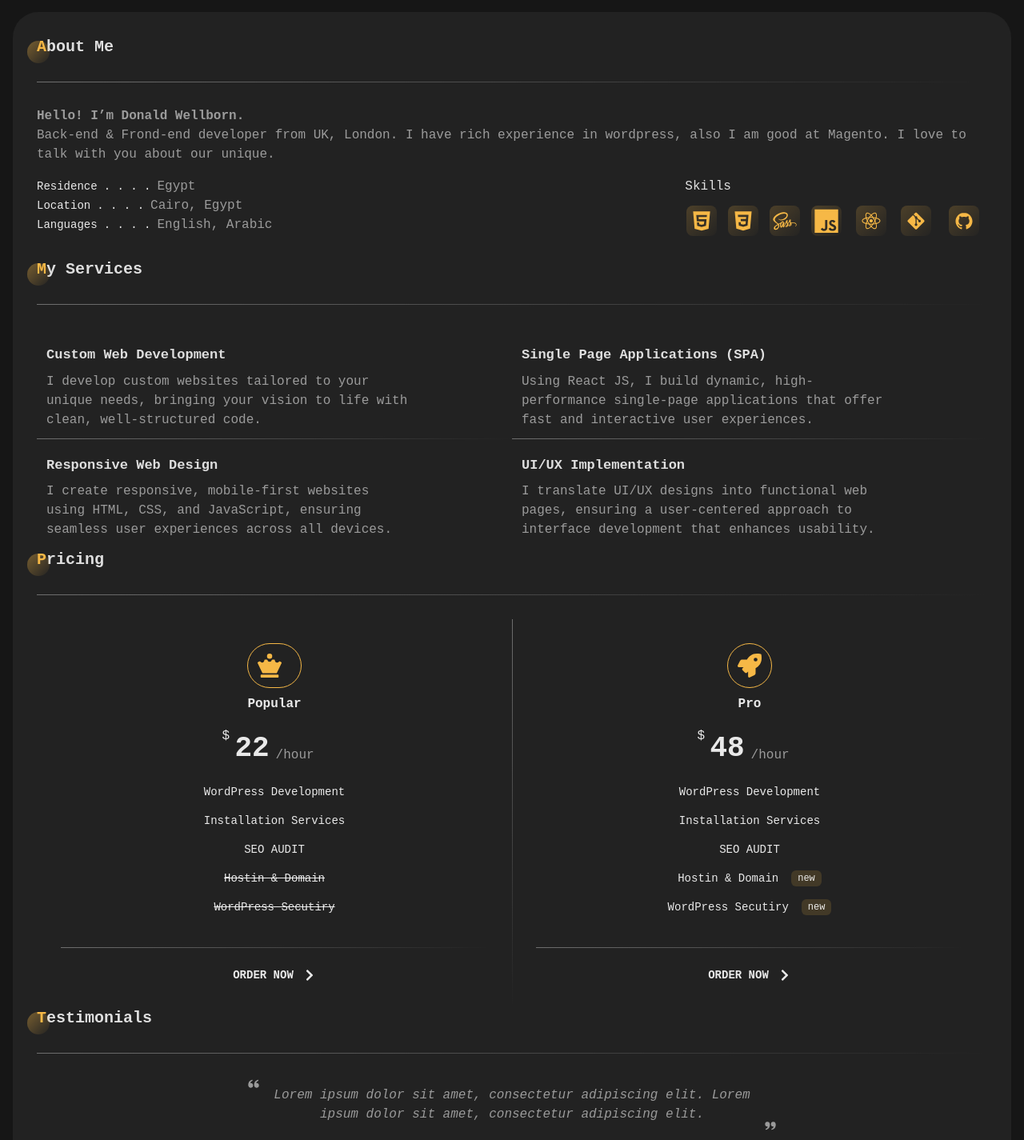
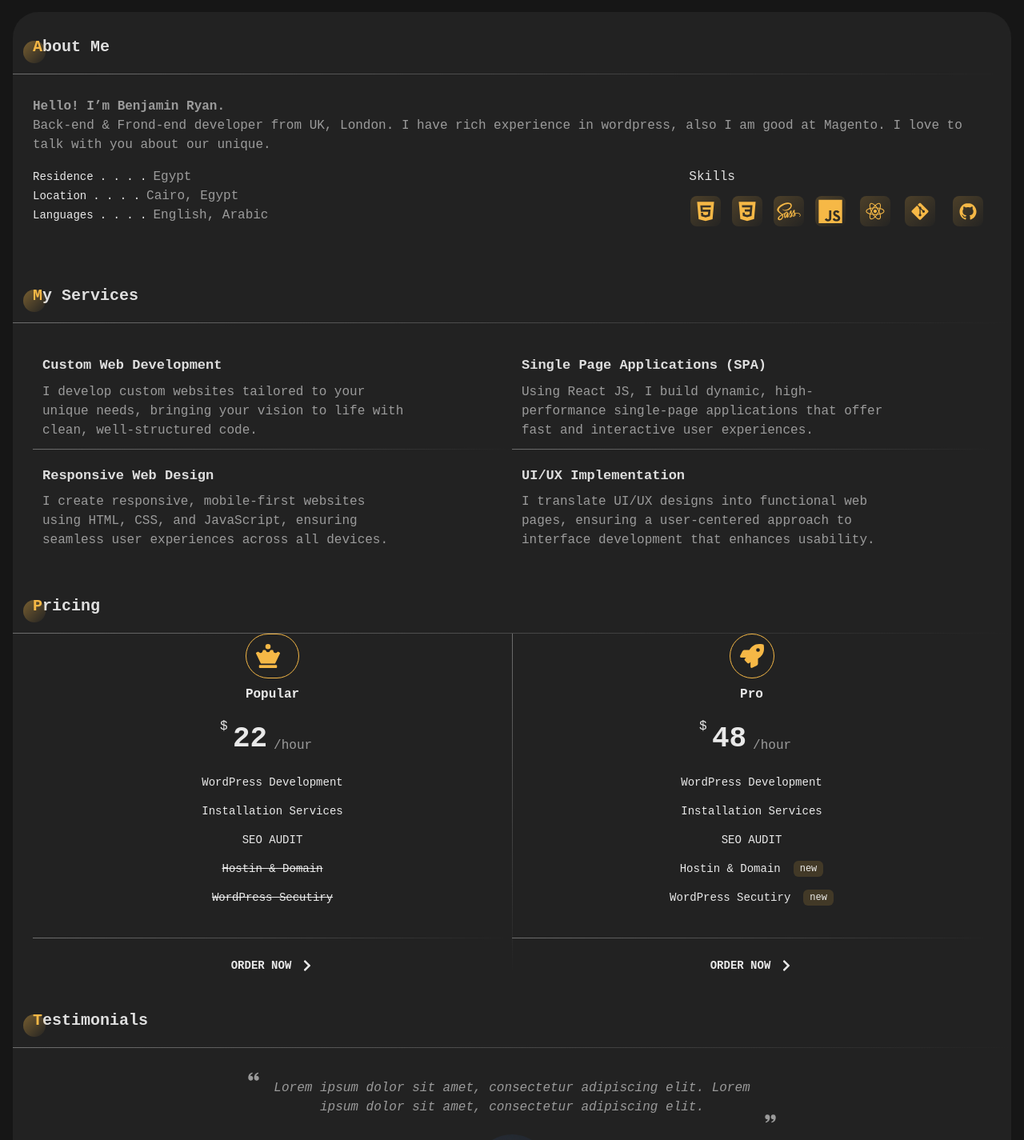
Before and after one commit to aehamdy/my-portfolio, a React (Vite) app: page / in a window 1280 px wide. Shown: the part 801-2226 px from the top of the page at 80% size. Built offline with nearby package versions, Linux system fonts and the light colour scheme; a web font is replaced by a local one.

Commit message:
feat: Create About component to contain all related sections, and Adjusted styles and variables in tailwind config file

```diff
--- a/src/App.jsx
+++ b/src/App.jsx
@@ -1,11 +1,8 @@
 import "./App.css";
 import HeroSection from "./components/HeroSection";
 import Header from "./components/Header";
-import AboutMe from "./components/AboutMe";
-import MyServices from "./components/MyServices";
-import Pricing from "./components/Pricing";
 import ThemeSwitcher from "./components/ThemeSwitcher";
-import Testimonials from "./components/Testimonials";
+import About from "./components/About";
 
 function App() {
   return (
@@ -15,12 +12,7 @@ function App() {
           <Header />
           <HeroSection />
         </div>
-        <div className="p-main-section-padding bg-section-light dark:bg-section-dark rounded-default-section">
-          <AboutMe />
-          <MyServices />
-          <Pricing />
-          <Testimonials />
-        </div>
+        <About />
       </div>
       <div className="p-1 sticky bottom-2 bg-accent w-fit rounded-full text-black">
         <ThemeSwitcher />
--- /dev/null
+++ b/src/components/About.jsx
@@ -0,0 +1,20 @@
+import AboutMe from "./AboutMe";
+import MyServices from "./MyServices";
+import Pricing from "./Pricing";
+import Testimonials from "./Testimonials";
+
+function About() {
+  return (
+    <section
+      id="about"
+      className="py-main-section-padding bg-section-light dark:bg-section-dark rounded-main-section"
+    >
+      <AboutMe />
+      <MyServices />
+      <Pricing />
+      <Testimonials />
+    </section>
+  );
+}
+
+export default About;
--- a/src/components/AboutMe.jsx
+++ b/src/components/AboutMe.jsx
@@ -1,14 +1,18 @@
+import { personalInfo } from "../data/personalInfo";
 import AboutMeList from "./AboutMeList";
 import AboutMeSkills from "./AboutMeSkills";
 import SectionTitle from "./SectionTitle";
 
 function AboutMe() {
   return (
-    <section className="">
+    <article className="flex flex-col gap-7">
       <SectionTitle title="about me" />
-      <div className="flex flex-col gap-4">
+      <div className="flex flex-col gap-4 px-section-padding">
         <div className="flex flex-col text-start dark:text-white-55 text-medium-gray">
-          <strong>Hello! I’m Donald Wellborn.</strong>
+          <strong>
+            Hello! I’m{" "}
+            {`${personalInfo.firstName + " " + personalInfo.lastName}`}.
+          </strong>
           <p>
             Back-end & Frond-end developer from UK, London. I have rich
             experience in wordpress, also I am good at Magento. I love to talk
@@ -20,7 +24,7 @@ function AboutMe() {
           <AboutMeSkills />
         </div>
       </div>
-    </section>
+    </article>
   );
 }
 
--- a/src/components/HeroSection.jsx
+++ b/src/components/HeroSection.jsx
@@ -5,7 +5,7 @@ function HeroSection() {
   return (
     <section
       style={{ backgroundImage: `url(${myImage})` }}
-      className={`relative flex justify-center w-full md:w-4/5 h-[calc(100dvh-109px)] md:h-[100dvh] mx-auto bg-[url(${myImage})] bg-cover bg-no-repeat bg-center rounded-b-default-section overflow-hidden`}
+      className={`relative flex justify-center w-full md:w-4/5 h-[calc(100dvh-109px)] md:h-[100dvh] mx-auto bg-[url(${myImage})] bg-cover bg-no-repeat bg-center rounded-b-main-section overflow-hidden`}
     >
       <ProfileInfoSection />
     </section>
--- a/src/components/MyServices.jsx
+++ b/src/components/MyServices.jsx
@@ -3,9 +3,9 @@ import SectionTitle from "./SectionTitle";
 
 function MyServices() {
   return (
-    <section>
+    <article className="flex flex-col gap-5 mt-section-margin">
       <SectionTitle title="my services" />
-      <div className="flex flex-col md:flex-row md:flex-wrap">
+      <div className="flex flex-col md:flex-row md:flex-wrap px-section-padding">
         {myServices.map((service, i) => (
           <article key={i} className="relative w-full md:w-1/2 p-3 text-left">
             <h3 className="my-2 font-semibold text-[17px] text-dark-gray dark:text-white-85">
@@ -24,7 +24,7 @@ function MyServices() {
           </article>
         ))}
       </div>
-    </section>
+    </article>
   );
 }
 
--- a/src/components/Pricing.jsx
+++ b/src/components/Pricing.jsx
@@ -4,9 +4,9 @@ import SectionTitle from "./SectionTitle";
 
 function Pricing() {
   return (
-    <section>
+    <article className="mt-section-margin">
       <SectionTitle title="pricing" />
-      <div className="flex flex-col sm:flex-row">
+      <div className="flex flex-col sm:flex-row px-section-padding">
         {plans.map((plan, i) => (
           <div
             key={i}
@@ -64,7 +64,7 @@ function Pricing() {
           </div>
         ))}
       </div>
-    </section>
+    </article>
   );
 }
 
--- a/src/components/SectionTitle.jsx
+++ b/src/components/SectionTitle.jsx
@@ -13,7 +13,7 @@ function SectionTitle({ title }) {
 
   formatTitle();
   return (
-    <h3 className="relative mb-30 pb-30 text-xl text-start font-semibold text-dark-gray dark:text-white-85 before:absolute before:w-full before:h-[1px] before:start-0 before:bottom-0 before:bg-custom-gradient-to-r duration-short">
+    <h3 className="relative pb-[20px] ps-[25px] text-xl text-start font-semibold text-dark-gray dark:text-white-85 before:absolute before:w-full before:h-[1px] before:start-0 before:bottom-0 before:bg-custom-gradient-to-r duration-short">
       <span className="relative text-accent before:absolute before:w-7 before:h-7 before:top-1 before:-start-3 before:bg-transparent-circle before:rounded-[50%]">
         {formattedTitle.charAt(0)}
       </span>
--- a/src/components/Testimonials.jsx
+++ b/src/components/Testimonials.jsx
@@ -21,9 +21,9 @@ function Testimonials() {
   }, []);
 
   return (
-    <section>
+    <article className="flex flex-col gap-7 mt-section-margin">
       <SectionTitle title="testimonials" />
-      <div className="flex flex-col items-center gap-6">
+      <div className="flex flex-col items-center gap-6 px-section-padding">
         <div className="flex w-full overflow-hidden select-none">
           <div
             className="flex w-full transition-transform duration-500 ease-in-out"
@@ -71,7 +71,7 @@ function Testimonials() {
           ))}
         </div>
       </div>
-    </section>
+    </article>
   );
 }
 
--- a/tailwind.config.js
+++ b/tailwind.config.js
@@ -9,11 +9,12 @@ module.exports = {
   theme: {
     extend: {
       spacing: {
-        '30': '30px',
-        'main-section-padding': '30px 30px 0',
+        'section-margin': '45px',  //inner section margin top
+        'section-padding': '25px',  //inner section padding inline
+        'main-section-padding': '30px',  //main section padding Y axis
       },
       borderRadius: {
-        'default-section': '32px',
+        'main-section': '32px',  //main section rounded corners
       },
       colors: {
         accent: '#f6b846',
```
